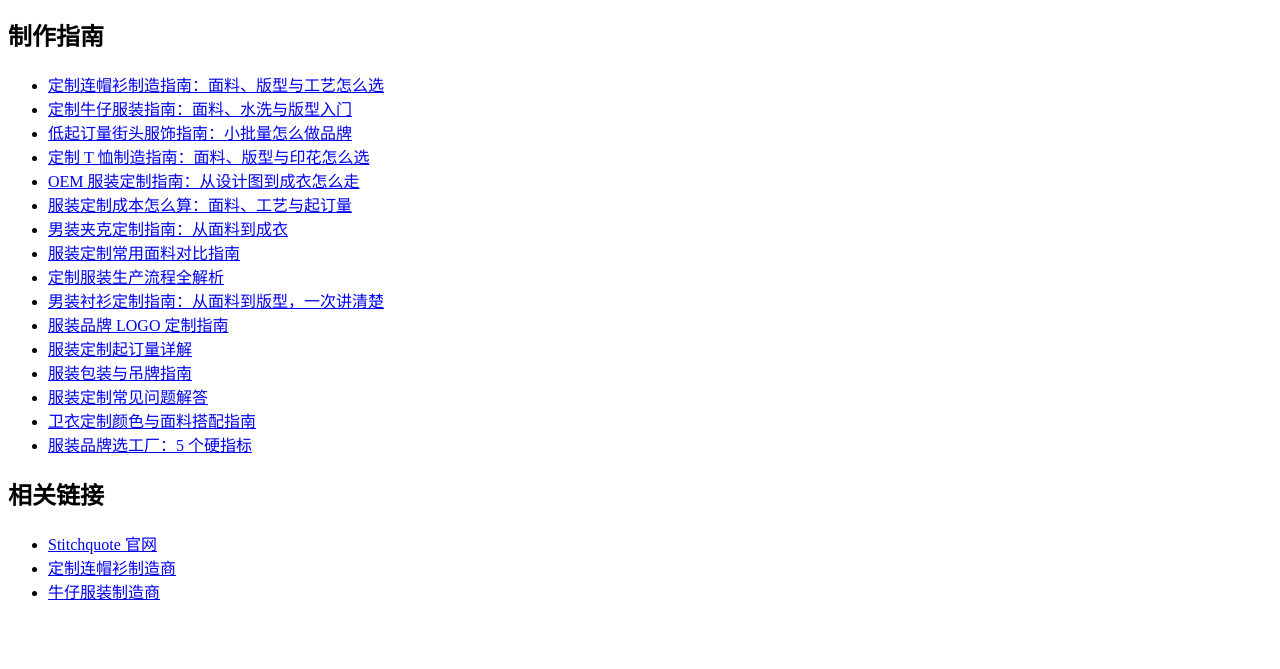
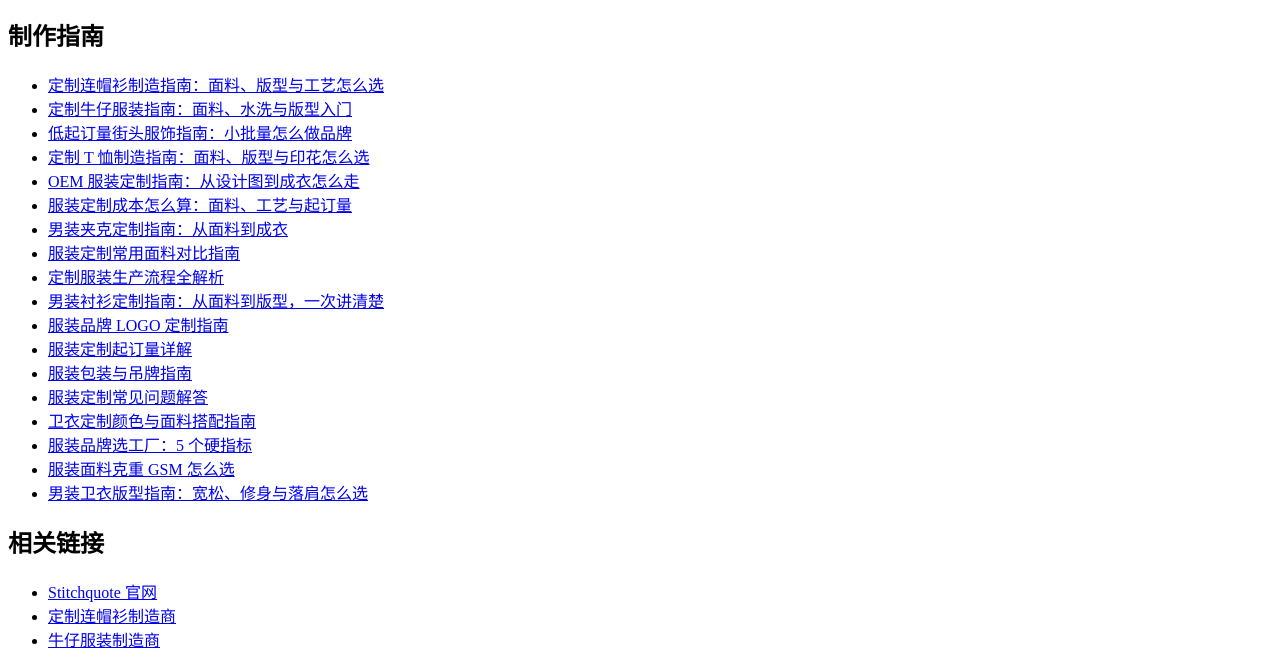
Before and after one commit to stitchquote/stitchquote, a plain HTML site: page index.html in a window 1280 px wide. Shown: the part 131-800 px from the top of the page. Drawn offline with Linux system fonts and the light colour scheme.

Commit message:
Add gsm-guide and hoodie-fit-guide links to index

```diff
--- a/index.html
+++ b/index.html
@@ -25,6 +25,8 @@
 <li><a href="faq-guide.html">服装定制常见问题解答</a></li>
 <li><a href="color-guide.html">卫衣定制颜色与面料搭配指南</a></li>
 <li><a href="factory-guide.html">服装品牌选工厂：5 个硬指标</a></li>
+<li><a href="gsm-guide.html">服装面料克重 GSM 怎么选</a></li>
+<li><a href="hoodie-fit-guide.html">男装卫衣版型指南：宽松、修身与落肩怎么选</a></li>
 </ul>
 <h2>相关链接</h2>
 <ul>
```
